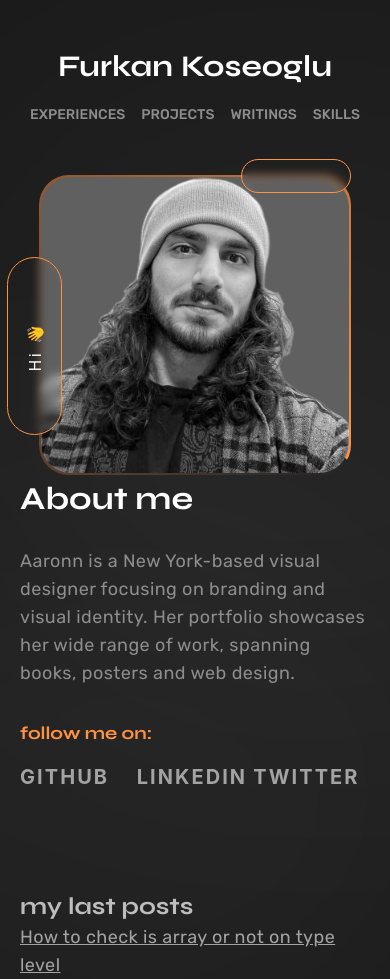
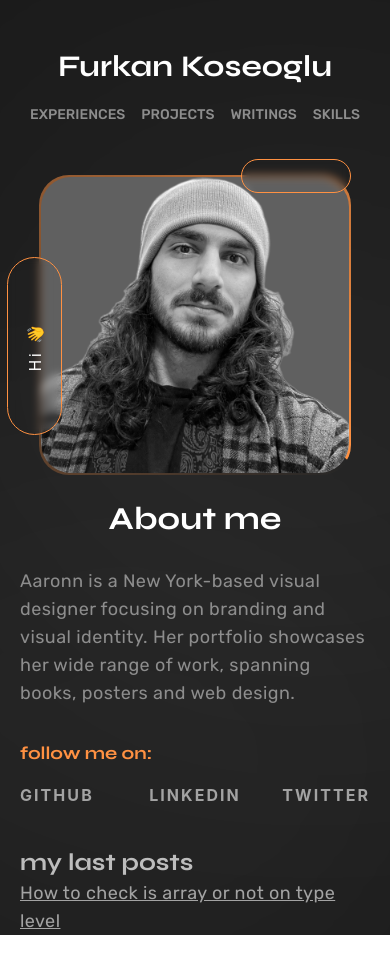
Before and after one commit to furkanksl/my-website, a Next.js app: page / in a window 390 px wide. After the commit the page ends 935 px from the top, so only its background shows below. Built offline with nearby package versions, Linux system fonts and the light colour scheme.

Commit message:
Updagte follow me section for mobile in about me section

```diff
--- a/src/components/home/AboutMe.tsx
+++ b/src/components/home/AboutMe.tsx
@@ -1,6 +1,6 @@
 function AboutMe() {
     return (
-        <div className="flex flex-col md:flex-row justify-between items-center w-full gap-x-[40px] lg:gap-x-[120px]">
+        <div className="flex flex-col md:flex-row justify-between items-center w-full gap-y-5 md:gap-y-0 gap-x-[40px] lg:gap-x-[120px]">
             <div
                 id="me-wrapper"
                 className="flex relative group"
@@ -37,47 +37,49 @@ function AboutMe() {
             </div>
 
             <div className="flex flex-col items-start justify-start w-full z-10">
-                <div className="text-white text-[32px] font-bold font-syne">About me</div>
+                <div className="text-white text-[32px] font-bold font-syne mx-auto md:mx-0">About me</div>
                 <div className="text-secondary-dark text-lg font-normal font-rubik leading-7 tracking-wide pt-6">
                     Aaronn is a New York-based visual designer focusing on branding and visual identity. Her portfolio
                     showcases her wide range of work, spanning books, posters and web design.
                 </div>
                 <div className="text-secondary text-lg font-bold font-syne pt-8">follow me on:</div>
                 <div className="flex w-full justify-between pt-4">
-                    <div className="flex-1">
+                    <div className="flex-1 flex justify-start">
                         <a
                             href="https://github.com/furkanksl"
                             target="_blank"
                             referrerPolicy="no-referrer"
-                            className="w-min text-neutral-400 text-xl font-bold font-['Inter'] uppercase tracking-[2.06px] cursor-pointer hover:scale-110 hover:text-white"
+                            className="w-min text-neutral-400 text-base md:text-xl font-bold font-['Inter'] uppercase tracking-[2.06px] cursor-pointer hover:scale-110 hover:text-white"
                         >
                             Github
                         </a>
                     </div>
-                    <div className="flex-1">
+                    <div className="flex-1 flex justify-center">
                         <a
                             href="https://www.linkedin.com/in/furkanksl/"
                             target="_blank"
                             referrerPolicy="no-referrer"
-                            className="w-min text-neutral-400 text-xl font-bold font-['Inter'] uppercase tracking-[2.06px] cursor-pointer hover:scale-110 hover:text-white"
+                            className="w-min text-neutral-400 text-base md:text-xl font-bold font-['Inter'] uppercase tracking-[2.06px] cursor-pointer hover:scale-110 hover:text-white"
                         >
                             Linkedin
                         </a>
                     </div>
 
-                    <div className="flex-1">
+                    <div className="flex-1 flex justify-end">
                         <a
                             href="https://twitter.com/frknksglu"
                             target="_blank"
                             referrerPolicy="no-referrer"
-                            className="w-min text-neutral-400 text-xl font-bold font-['Inter'] uppercase tracking-[2.06px] cursor-pointer hover:scale-110 hover:text-white"
+                            className="w-min text-neutral-400 text-base md:text-xl font-bold font-['Inter'] uppercase tracking-[2.06px] cursor-pointer hover:scale-110 hover:text-white"
                         >
                             Twitter
                         </a>
                     </div>
                 </div>
 
-                <div className="text-white text-opacity-70 text-2xl font-bold font-syne mt-[100px]">my last posts</div>
+                <div className="text-white text-opacity-70 text-2xl font-bold font-syne mt-10 md:mt-[100px]">
+                    my last posts
+                </div>
                 <div className="cursor-pointer text-neutral-400 text-lg font-normal font-rubik underline tracking-wide">
                     How to check is array or not on type level
                 </div>
```
